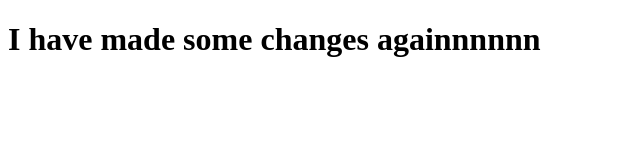
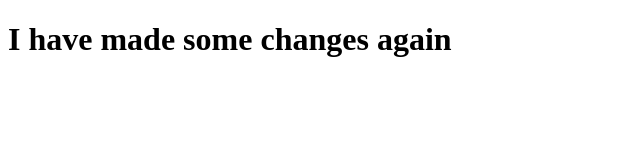
Before and after one commit to Jiths3/Learning_git, a plain HTML site: page index.html in a window 1280 px wide. Shown: the whole page, without its empty margins (0-640 px from the left). Drawn offline with Linux system fonts and the light colour scheme.

Commit message:
Fix typo in header text

```diff
--- a/index.html
+++ b/index.html
@@ -4,6 +4,6 @@
     <title>My second Website</title>
 </head>
 <body>
-    <h1>I have made some changes againnnnnn</h1>
+    <h1>I have made some changes again</h1>
 </body>
 </html>
```
